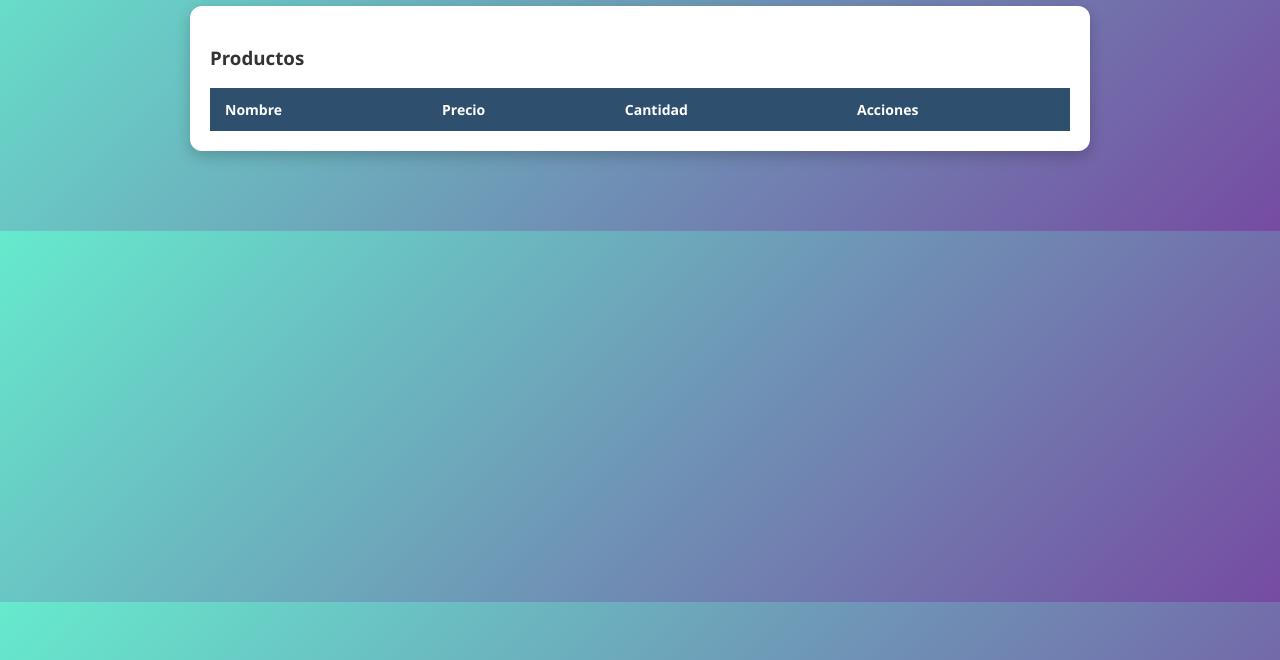
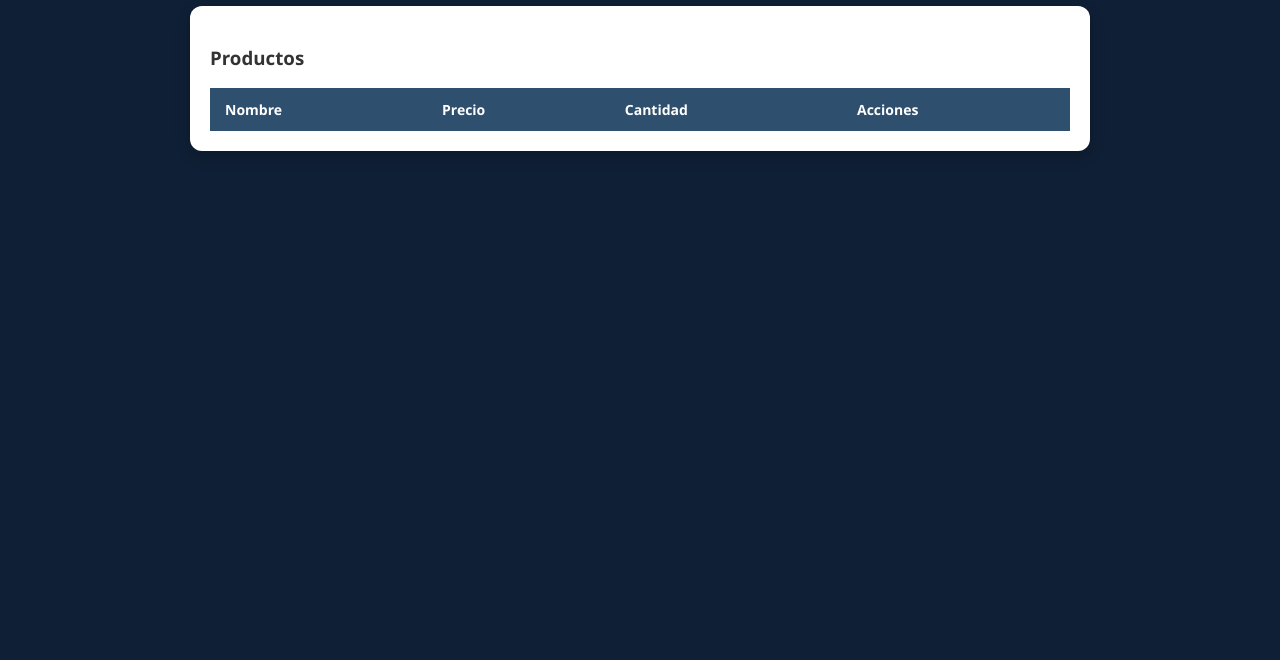
Before and after one commit to andrescc5550-pixel/Tienda-Jesan, a website: page inventario.html in a window 1280 px wide. Shown: the part 140-800 px from the top of the page. Drawn offline with Linux system fonts and the light colour scheme; no server answers; sample sign-in values are in the browser's storage.

Commit message:
Update styles.css

```diff
--- a/styles.css
+++ b/styles.css
@@ -1,6 +1,6 @@
 body {
   font-family: 'Segoe UI', sans-serif;
-  background: linear-gradient(135deg, #66eacd, #764ba2);
+  background: #0f1f35;
   margin: 0;
   padding: 0;
   color: #333;
```
